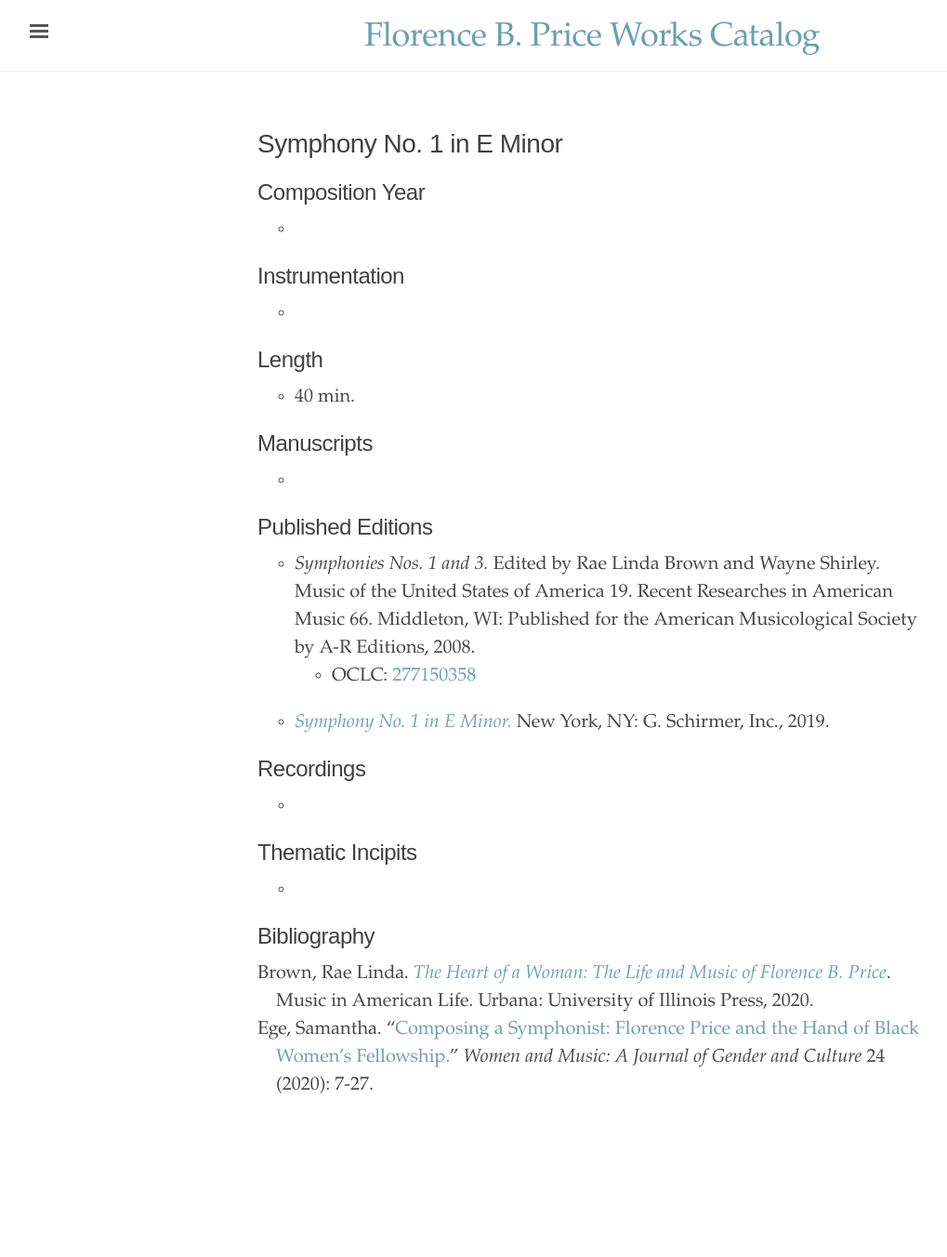
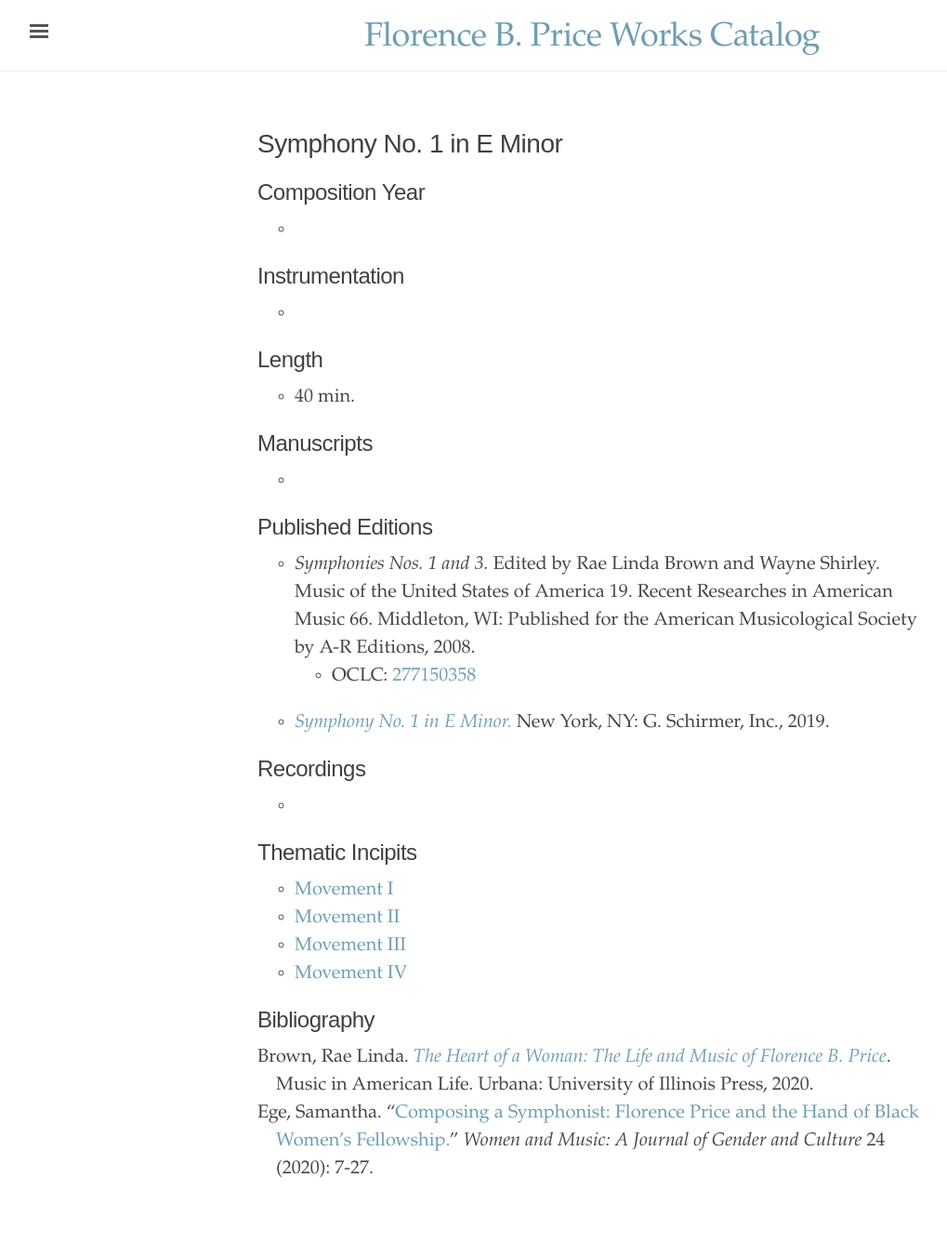
Before and after one commit to dwshadle/florence-price-catalog, a Jekyll site: the page built from _texts/price-symphony_no1.md, in a window 1280 px wide. Shown: the whole page at 93% size, without its empty margins (3-1022 px from the left). Built offline with Jekyll 4.4.1, drawn with Linux system fonts in a browser that asks for light colours; before the commit the page ends 1262 px from its top, so only the background shows below that.

Commit message:
Update price-symphony_no1.md

```diff
--- a/_texts/price-symphony_no1.md
+++ b/_texts/price-symphony_no1.md
@@ -27,7 +27,10 @@ permalink: /price-symphony-no1/
 -
 
 ## Thematic Incipits
--
+- [Movement I](https://dwshadle.github.io/test/price-symphony-no1/mvt1)
+- [Movement II](https://dwshadle.github.io/test/price-symphony-no1/mvt2)
+- [Movement III](https://dwshadle.github.io/test/price-symphony-no1/mvt3)
+- [Movement IV](https://dwshadle.github.io/test/price-symphony-no1/mvt4)
 
 ## Bibliography
 1. Brown, Rae Linda. <a href="https://www.worldcat.org/title/1122800180" target="_blank">*The Heart of a Woman: The Life and Music of Florence B. Price*</a>. Music in American Life. Urbana: University of Illinois Press, 2020.
```
